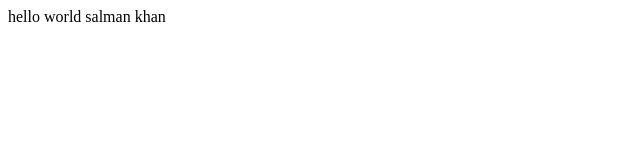
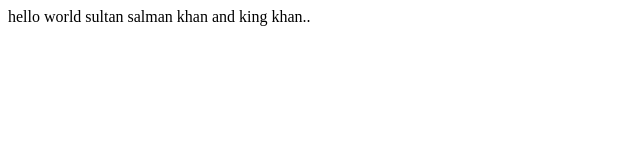
Before and after one commit to salman898/bootcamp2020, a plain HTML site: page index.html in a window 1280 px wide. Shown: the whole page, without its empty margins (0-640 px from the left). Drawn offline with Linux system fonts and the light colour scheme.

Commit message:
added name index.html

```diff
--- a/index.html
+++ b/index.html
@@ -6,6 +6,6 @@
     <title>bootcamp2020</title>
 </head>
 <body>
-    hello world salman khan
+    hello world sultan salman khan and king khan..
 </body>
 </html>
```
